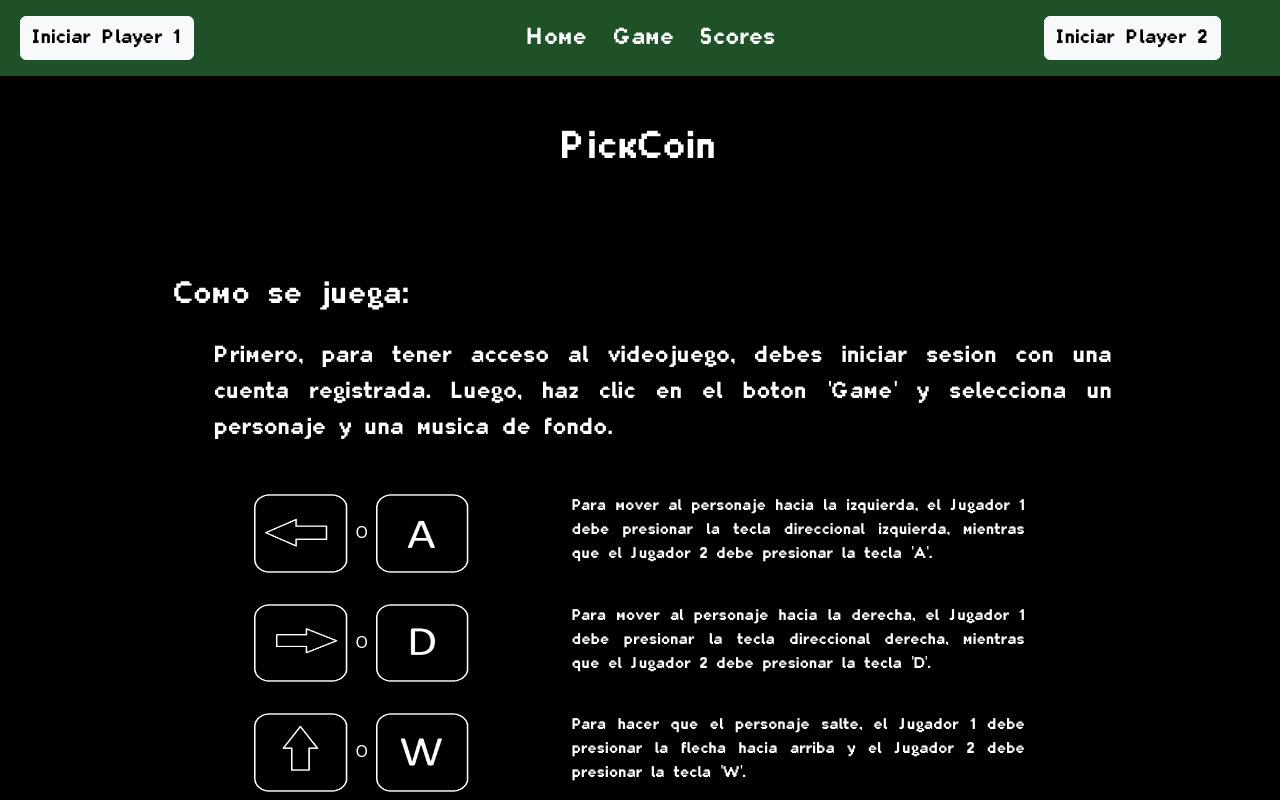
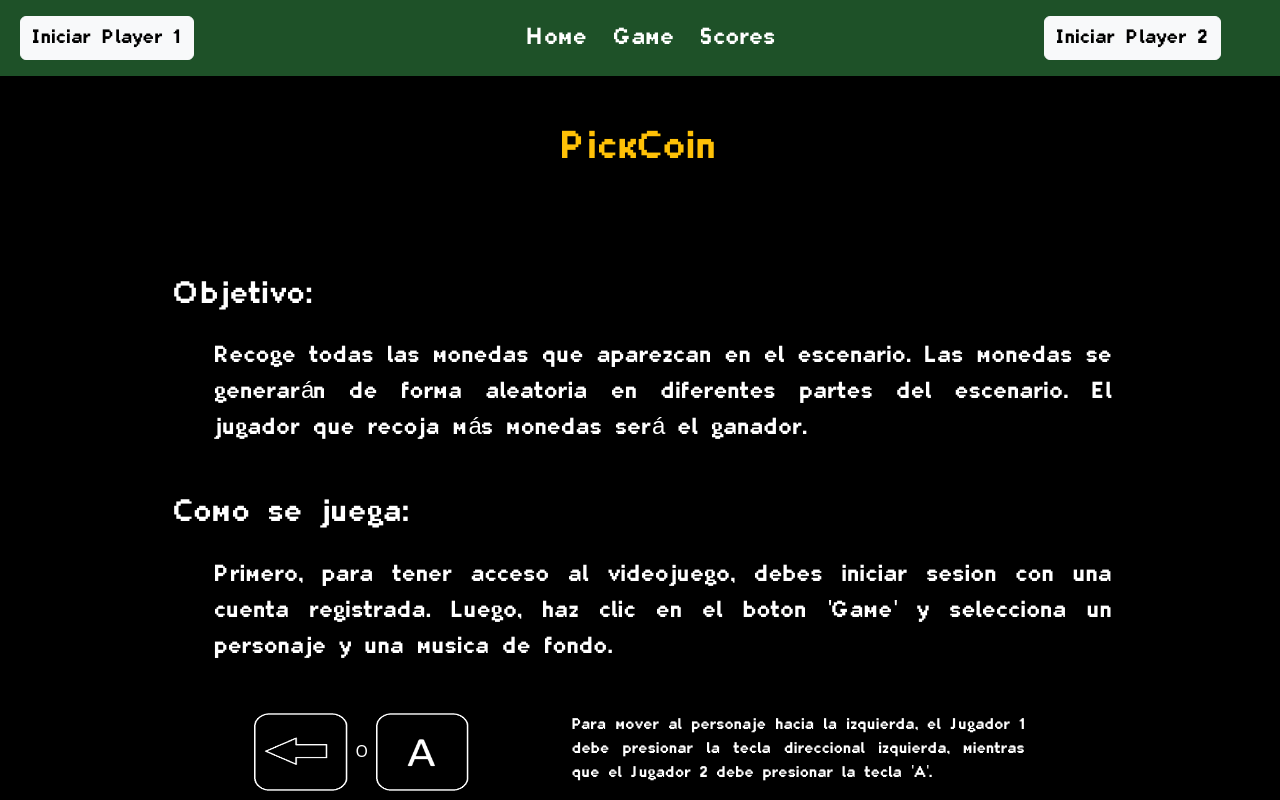
Before and after one commit to Ignacio-Us/taller-3-esp-tec1-v2, a Vue app: page / in a window 1280 px wide. Shown: the top 800 px of the page. Built offline with nearby package versions, Linux system fonts and the light colour scheme.

Commit message:
Agregacion de texto en HomePage

```diff
--- a/src/pages/HomePage.vue
+++ b/src/pages/HomePage.vue
@@ -2,11 +2,22 @@
     <div>
         <Navbar />
         <header class="p-5">
-            <h1 class="text-white text-center font-custom">PickCoin</h1>
+            <h1 class="text-warning text-center font-custom">PickCoin</h1>
         </header>
         <section class="container mt-5 mb-5">
             <div class="col-10 justify-content-center align-items-center m-auto">
                 <div class="col-md-12">
+
+                    <h2 class="text-white font-custom">Objetivo:</h2>
+
+                    <div class="col-md-12 fs-4 p-3 ml mb-3">
+                        <p class="text-white font-custom align-justify">
+                            Recoge todas las monedas que aparezcan en el escenario. Las monedas se generarán de forma
+                            aleatoria en diferentes partes del escenario. El jugador que recoja más monedas será el
+                            ganador.
+                        </p>
+                    </div>
+
                     <h2 class="text-white font-custom">Como se juega:</h2>
                     <!-- Descripcion del flujo de juego-->
                     <div class="col-md-12 fs-4 p-3 ml mb-3">
@@ -79,7 +90,6 @@
 </template>
 
 <style scoped>
-
 .ml {
     margin-left: 24px;
 }
@@ -89,7 +99,7 @@
     height: 85%;
 }
 
-.align-justify{
+.align-justify {
     text-align: justify;
 }
 </style>
```
